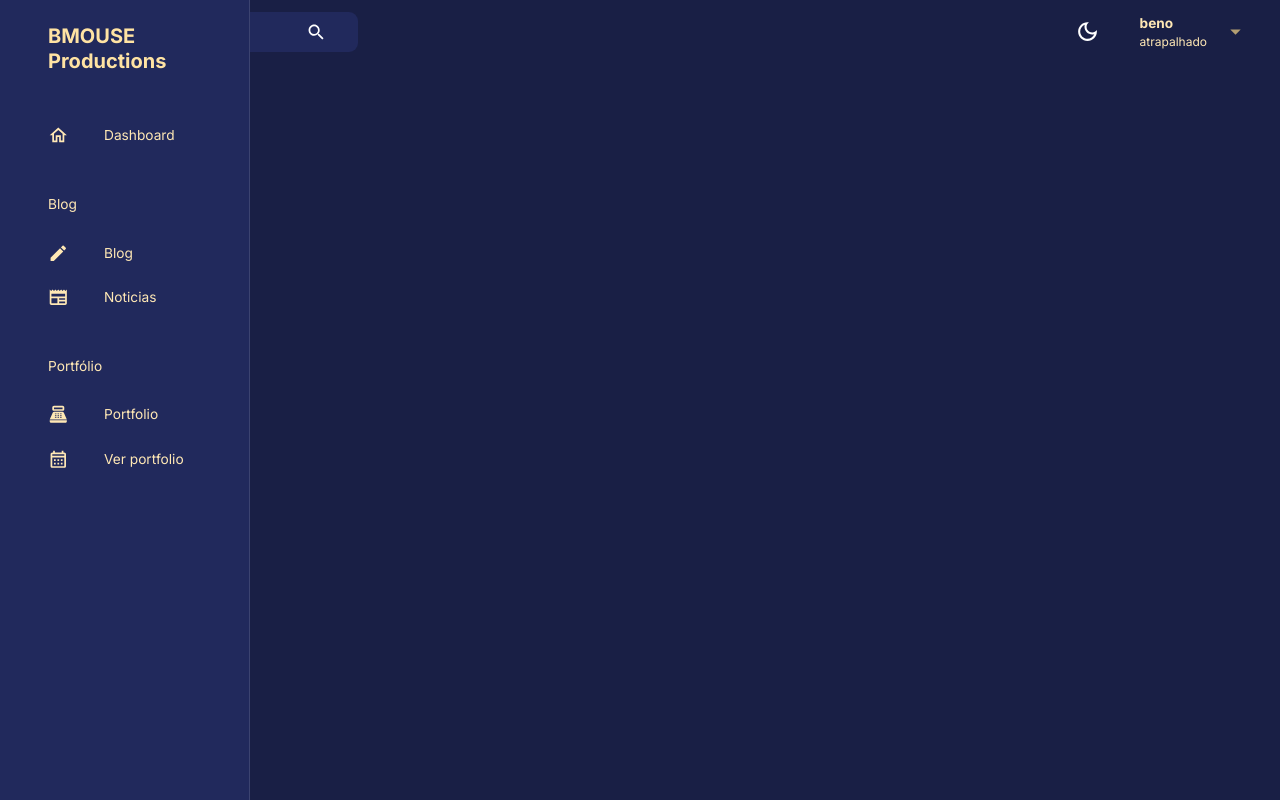
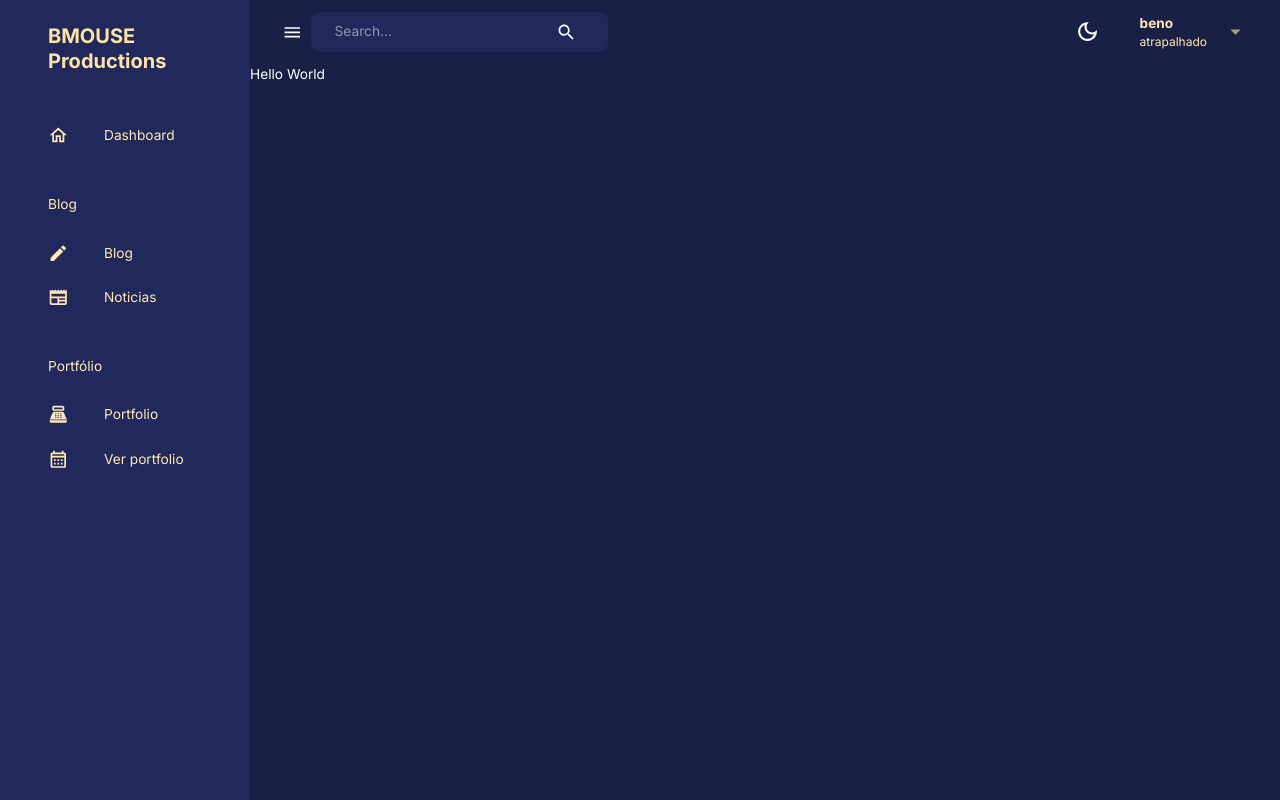
Before and after one commit to beno1234/teste-dashboard, a Next.js app: page / in a window 1280 px wide. Built offline with nearby package versions, Linux system fonts and the light colour scheme.

Commit message:
first commit

```diff
--- a/components/layout/Sidebar.tsx
+++ b/components/layout/Sidebar.tsx
@@ -61,6 +61,7 @@ type sidebarprops = {
   drawerWidth: string,
   isSidebarOpen: boolean,
   setIsSidebarOpen: (params: boolean) => (void),
+  isNonMobile: boolean
 }
 
 const Sidebar = ({
@@ -68,6 +69,7 @@ const Sidebar = ({
   drawerWidth,
   isSidebarOpen,
   setIsSidebarOpen,
+  isNonMobile,
 }: sidebarprops) => {
   const [active, setActive] = useState("");
   const theme = useTheme();
@@ -92,6 +94,7 @@ const Sidebar = ({
               color: theme.palette.secondary.light,
               backgroundColor: theme.palette.background.paper,
               boxSixing: "border-box",
+              borderWidth: isNonMobile ? 0 : "2px",
               width: drawerWidth,
             },
           }}
@@ -104,6 +107,11 @@ const Sidebar = ({
                     BMOUSE Productions
                   </Typography>
                 </Box>
+                {!isNonMobile && (
+                  <IconButton onClick={() => setIsSidebarOpen(!isSidebarOpen)}>
+                    <ChevronLeft />
+                  </IconButton>
+                )}
               </FlexBetween>
             </Box>
             <List>
--- a/components/layout/index.tsx
+++ b/components/layout/index.tsx
@@ -1,5 +1,5 @@
 import React, { useState } from "react";
-import { Box, ThemeProvider } from "@mui/material";
+import { Box, ThemeProvider, useMediaQuery } from "@mui/material";
 import { useSelector } from "react-redux";
 /* import Navbar from "components/Navbar"; */
 import Sidebar from "./Sidebar";
@@ -10,6 +10,7 @@ import { themeSettings } from "../../styles/theme";
 
 
 const Layout = ({ children }: {children: React.ReactNode} ) => {
+  const isNonMobile = useMediaQuery("(min-width: 600px)");
     const [isSidebarOpen, setIsSidebarOpen] = useState(true);
     const data: userType = {
         name: "beno",
@@ -22,9 +23,10 @@ const Layout = ({ children }: {children: React.ReactNode} ) => {
     <>
       <ThemeProvider theme={themeSettings(themeMode)}>
 
-    <Box width="100%" height="100%">
+    <Box display={isNonMobile ? "flex" : "block"} width="100%" height="100%">
       <Sidebar
         user={data || {}}
+        isNonMobile={isNonMobile}
         drawerWidth="250px"
         isSidebarOpen={isSidebarOpen}
         setIsSidebarOpen={setIsSidebarOpen}
```
